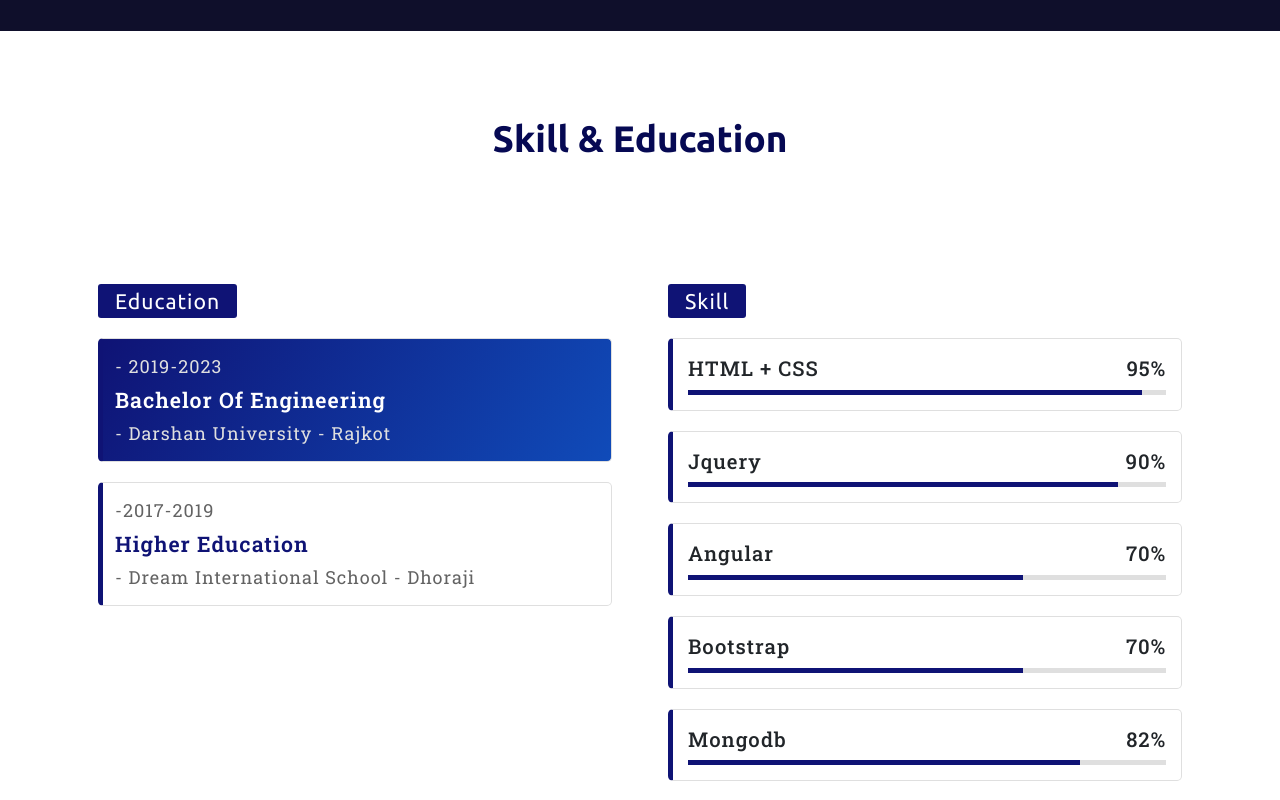
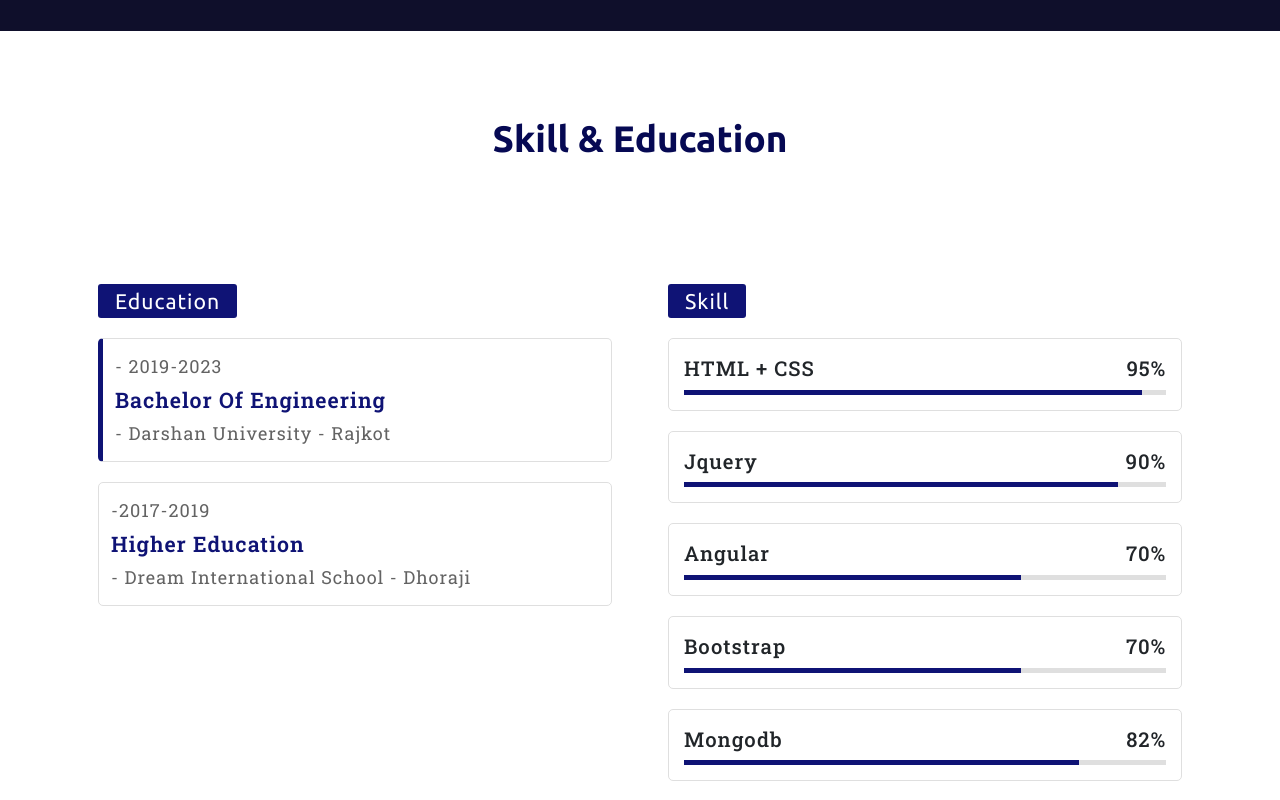
Before and after one commit to harshalgami13/harshalgami13.github.io, a website built with Parcel: page index.html in a window 1280 px wide. In both pictures the pointer is over the element 355 px from the left and 1967 px from the top of the page. Shown: the part 1567-2367 px from the top of the page. Built offline with nearby package versions, Linux system fonts and the light colour scheme; animation ran at ten frames a second.

Commit message:
Update style.css

```diff
--- a/CSS/style.css
+++ b/CSS/style.css
@@ -378,29 +378,19 @@ a{
     color: var(--white-color);
 }
 .section4 .left-side .cart{
-    border-bottom: 1px solid #dfdfdf;
-    border-top: 1px solid #dfdfdf;
-    border-right: 1px solid #dfdfdf;
-    border-left: 5px solid var(--third-color);
+    border: 1px solid #dfdfdf;
     margin: 20px 0;
     border-radius: 5px;
     padding: 10px;
     transition: 0.2s ease-in-out;
 }
 .section4 .left-side .cart:hover{
-    background: linear-gradient(122deg, #0f1375 0%, #104bb9 100%)
+    border-left: 5px solid var(--third-color);
 }
 .section4 .left-side .cart .edu-year,
 .section4 .left-side .cart .edu-degree,
 .section4 .left-side .cart .edu-school{
     margin: 4px 2px;
-}
-.section4 .left-side .cart:hover .edu-year,
-.section4 .left-side .cart:hover .edu-school{
-    color: var(--white2-color);
-}
-.section4 .left-side .cart:hover .edu-degree{
-    color: var(--white-color);
 }
 .section4 .left-side .cart .edu-year,
 .section4 .left-side .cart .edu-school{
@@ -415,17 +405,14 @@ a{
     letter-spacing: 1px;
 }
 .section4 .right-side .bars{
-    border-bottom: 1px solid #dfdfdf;
-    border-top: 1px solid #dfdfdf;
-    border-right: 1px solid #dfdfdf;
-    border-left: 5px solid var(--third-color);
+    border: 1px solid #dfdfdf;
     margin: 20px 0;
     border-radius: 5px;
     padding: 15px;
     transition: 0.2s ease-in-out;
 }
 .section4 .right-side .bars:hover{
-    background: linear-gradient(122deg, #0f1375 0%, #104bb9 100%)
+    border-left: 5px solid var(--third-color);
 }
 .section4 .right-side .info{
     display: flex;
@@ -439,20 +426,11 @@ a{
     text-transform: capitalize;
     letter-spacing: 1px;
 }
-.section4 .right-side .bars:hover span{
-    color: var(--white-color);
-}
 .section4 .right-side .box .bars .line{
     height: 5px;
     width: 100%;
     background: var(--white2-color);
     position: relative;
-}
-.section4 .right-side .box .bars:hover .line{
-    background-color: #afafaf;
-}
-.section4 .right-side .box .bars:hover .line::before{
-    background-color: var(--white-color);
 }
 .section4 .right-side .box .bars .line::before{
     content: "";
```
